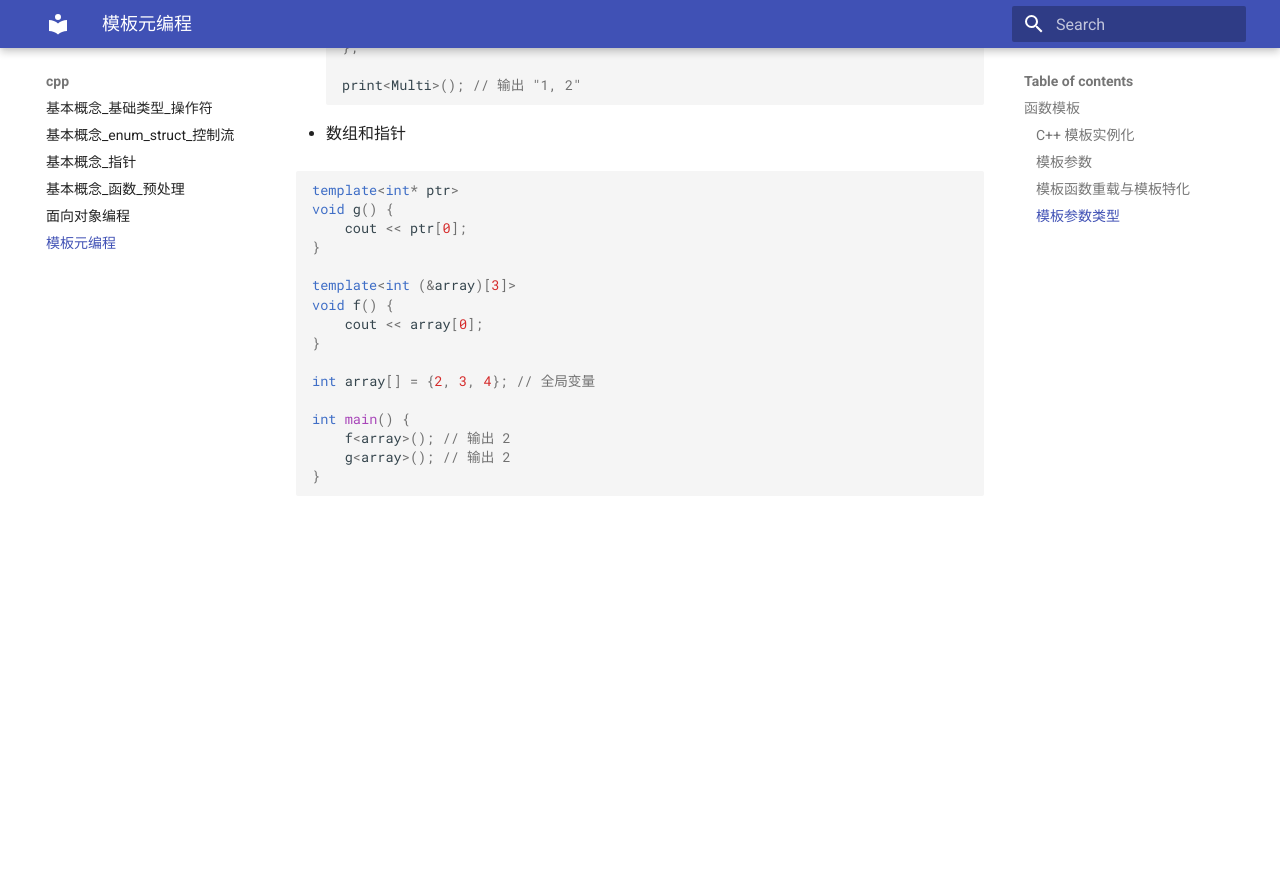
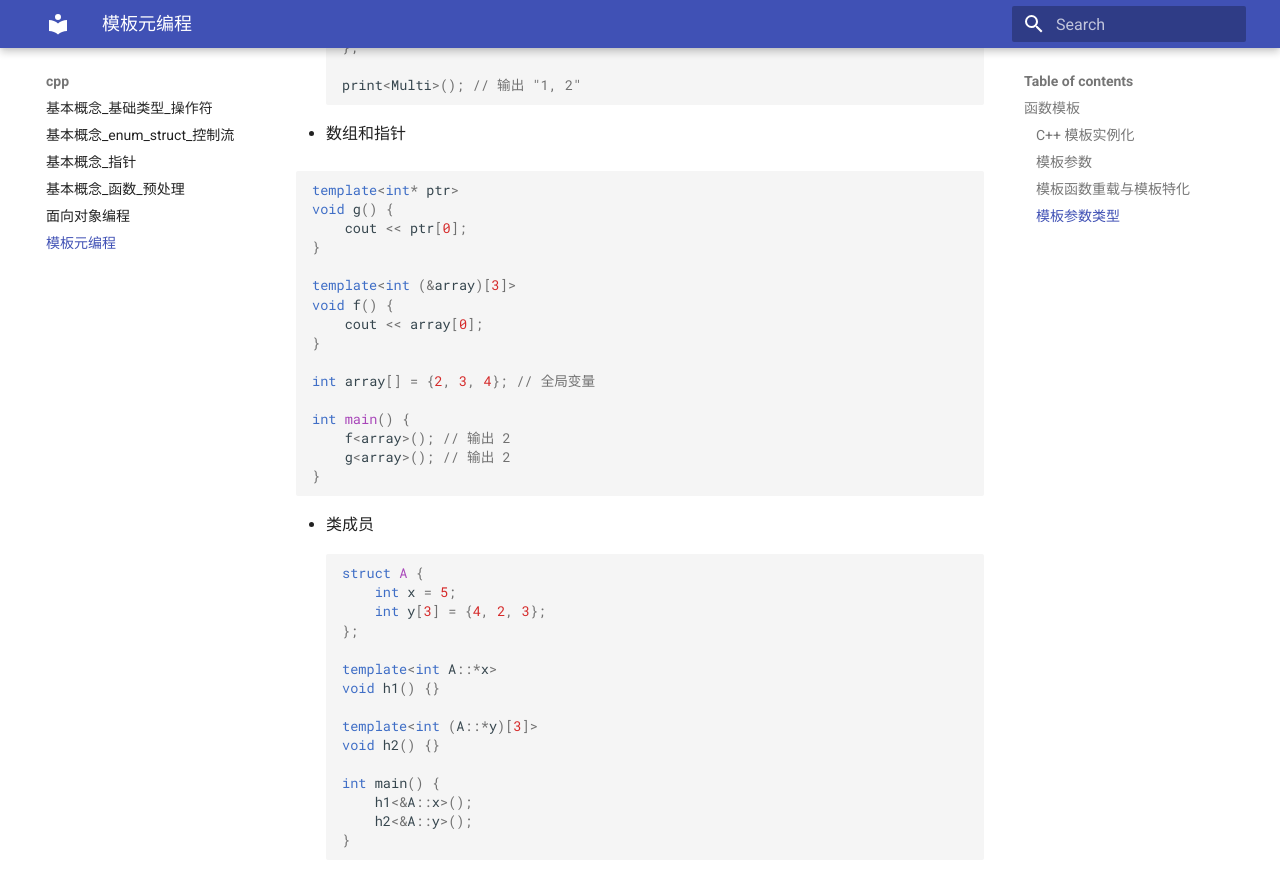
Before and after one commit to ymma98/technotes, an MkDocs documentation site: the page built from docs/cpp/模板元编程.md, in a window 1280 px wide and 900 px high, scrolled down 4690 px. Shown: the top 887 px of the window. Built offline with MkDocs 1.6.1 and Material for MkDocs 9.7.7, drawn with Linux system fonts in a browser that asks for light colours; before the commit the page ends 5210 px from its top, so only the background shows below that.

Commit message:
docs/cpp/模板元编程.md updated from https://stackedit.cn/

````diff
--- a/docs/cpp/模板元编程.md
+++ b/docs/cpp/模板元编程.md
@@ -259,8 +259,25 @@ int main() {
 }
 ```
 
+* 类成员
+```cpp
+struct A {
+    int x = 5;
+    int y[3] = {4, 2, 3};
+};
 
+template<int A::*x>
+void h1() {}
+
+template<int (A::*y)[3]>
+void h2() {}
+
+int main() {
+    h1<&A::x>();
+    h2<&A::y>();
+}
+```
 <!--stackedit_data:
-eyJoaXN0b3J5IjpbLTk4MTgyNDc0OCwtMTc5NDcyNDU5NCwxNT
-c4Nzk5MzE4LDE1MjIxMzY1MDEsNjA4NTkzMjY3XX0=
+eyJoaXN0b3J5IjpbNzM1OTcxOTA0LC0xNzk0NzI0NTk0LDE1Nz
+g3OTkzMTgsMTUyMjEzNjUwMSw2MDg1OTMyNjddfQ==
 -->
````
